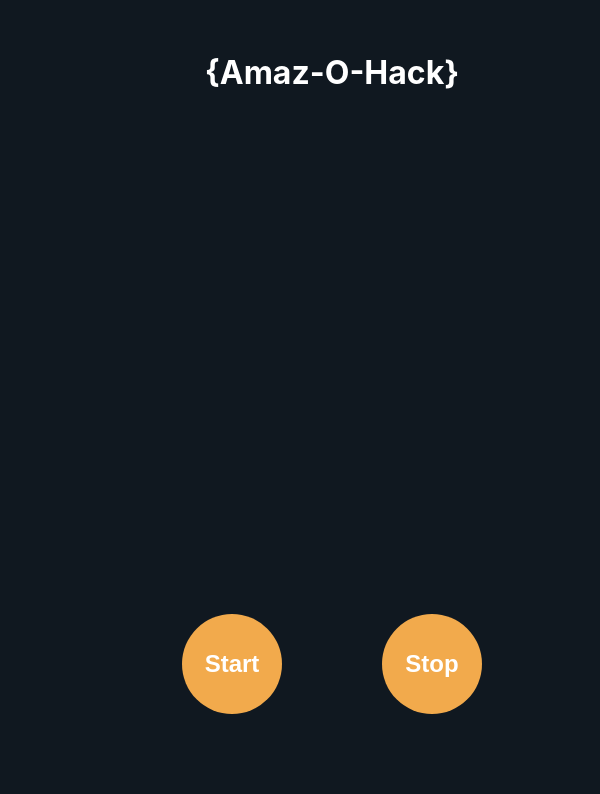
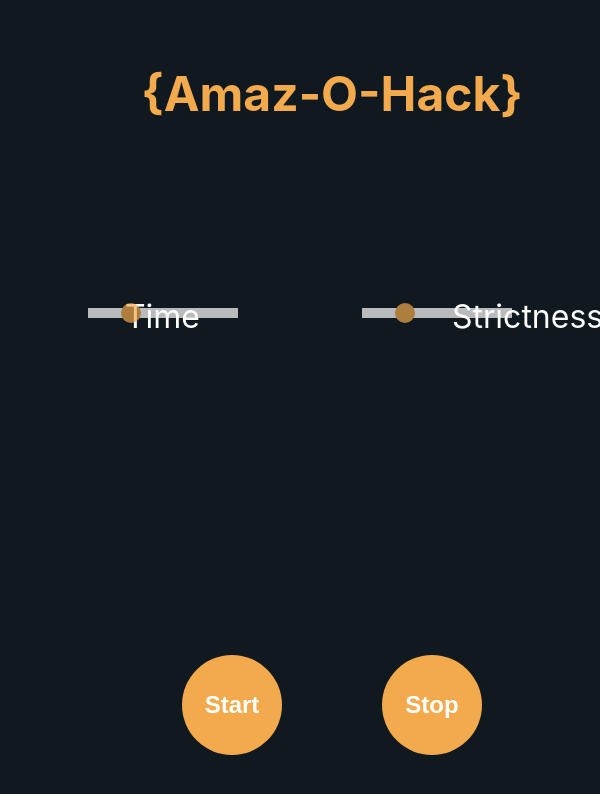
Before and after one commit to ezpz-coders/Posture-Monitor, an Electron app: page src/index.html in a window 600 px wide. Shown: the top 794 px of the page. Drawn offline with Linux system fonts and the light colour scheme.

Commit message:
added strictness and time sliders

```diff
--- a/src/index.css
+++ b/src/index.css
@@ -6,7 +6,8 @@ body {
   background-color: #101820FF;
 
 }
-h1{
+h1,p{
+  font-size: 3em;
   text-align: center;
   color:white;
 }
@@ -59,3 +60,111 @@ button:hover {
   margin-bottom: 15px;
 
 }
+.slidecontainer {
+  width: 100%;
+}
+.slider.one{
+  position: absolute;
+  bottom: 60%;
+  right: 60%;
+}
+
+.slider {
+  -webkit-appearance: none;
+
+  width: 25%;
+  height: 10px;
+  background: white;
+  outline: none;
+  opacity: 0.7;
+  -webkit-transition: .2s;
+  transition: opacity .2s;
+}
+
+.slider:hover {
+  opacity: 1;
+}
+.slider:hover::-webkit-slider-thumb{
+
+  transform: scale(1.2);
+
+}
+.slider::-webkit-slider-thumb {
+  -webkit-appearance: none;
+  appearance: none;
+  width: 20px;
+  height: 20px;
+  border: none;
+  border-radius: 50%;
+
+  background: #F2AA4CFF;
+  cursor: pointer;
+}
+
+.slider::-moz-range-thumb {
+  width: 10px;
+  height: 10px;
+  background: #4CAF50;
+  cursor: pointer;
+}
+.slidecontainer2 {
+  width: 100%;
+}
+.slider.two{
+  position: absolute;
+  bottom: 60%;
+  left: 60%;
+
+}
+.slider {
+
+  -webkit-appearance: none;
+  width: 25%;
+  height: 10px;
+  background: white;
+  outline: none;
+  opacity: 0.7;
+  -webkit-transition: .2s;
+  transition: opacity .2s;
+}
+
+.slider:hover {
+  opacity: 1;
+}
+.slider:hover::-webkit-slider-thumb{
+
+  transform: scale(1.2);
+
+}
+.slider::-webkit-slider-thumb {
+  -webkit-appearance: none;
+  appearance: none;
+  width: 20px;
+  height: 20px;
+  border: none;
+  border-radius: 50%;
+
+  background: #F2AA4CFF;
+  cursor: pointer;
+}
+
+.slider::-moz-range-thumb {
+  width: 10px;
+  height: 10px;
+  background: #4CAF50;
+  cursor: pointer;
+}
+#time{
+  font-size: 2em;
+  position: absolute;
+  bottom: 350%;
+  right: 72%;
+
+}
+#strict{
+  font-size: 2em;
+  position: absolute;
+  bottom: 350%;
+  left: 70%;
+
+}
--- a/src/index.html
+++ b/src/index.html
@@ -6,10 +6,20 @@
     <link rel="stylesheet" href="index.css">
   </head>
   <body>
-    <h1>{Amaz-O-Hack}</h1>
+
+    <h1 style="color:#F2AA4CFF ;">{Amaz-O-Hack}</h1>
     <div class="main">
     <div><button id="Start">Start</button>
     <button id="Stop">Stop</button></div>
+    <p id="time">Time</p>
+    <p id="strict">Strictness</p>
     </div>
+    <div class="slidecontainer">
+      <input type="range" min="1" max="5" value="2" class="slider one" id="myRange">
+    </div>
+    </div>
+    <div class="slidecontainer2">
+    <input type="range" min="1" max="5" value="2" class="slider two" id="myRange">
+  </div>
   </body>
 </html>
```
Also changed, not shown: 2 other files.
